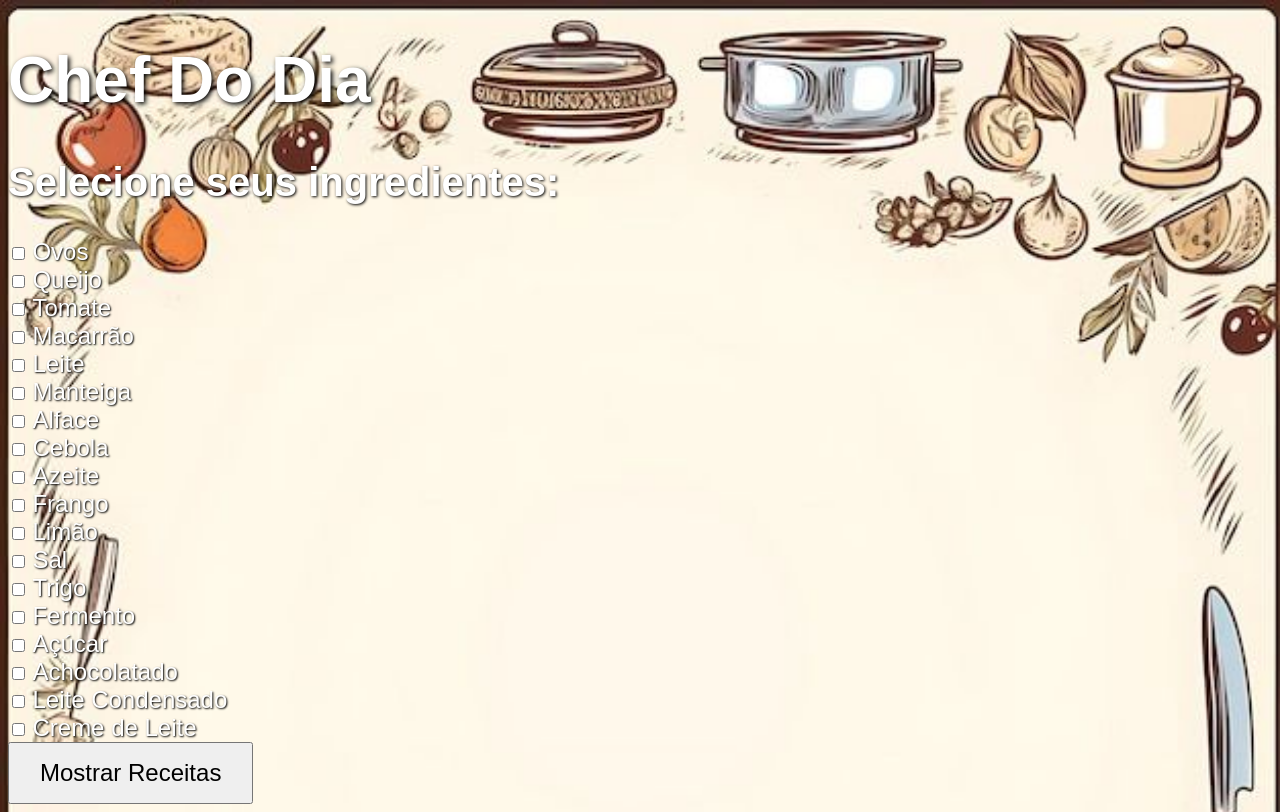
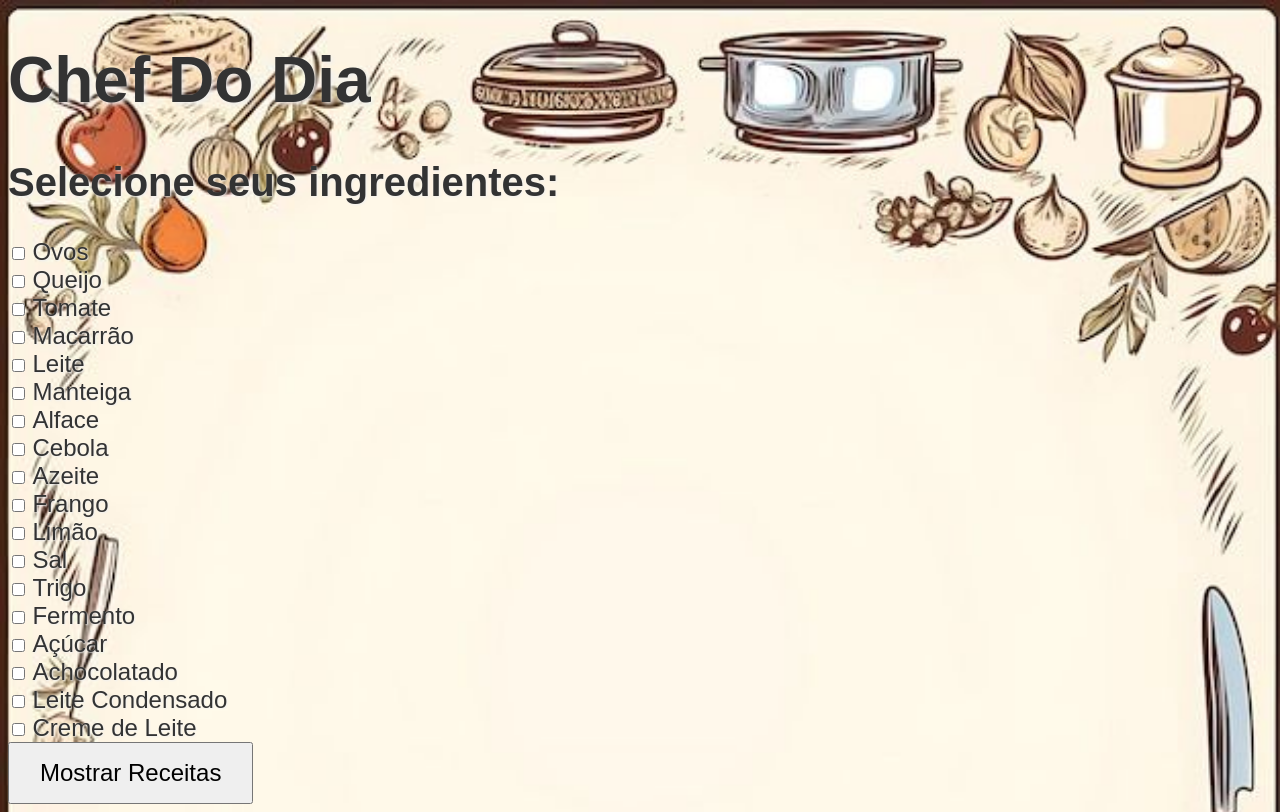
Before and after one commit to BiaPinheiro201/chefe-do-dia, a plain HTML site: page index.html in a window 1280 px wide. Drawn offline with Linux system fonts and the light colour scheme.

Commit message:
Update style.css

```diff
--- a/style.css
+++ b/style.css
@@ -4,25 +4,25 @@ body {
     background-repeat: no-repeat;
     background-attachment: fixed;
     font-family: Arial, sans-serif;
-    color: white; /* Esta linha muda a cor do texto padrão para branco */
+    color: #333; /* Esta linha muda a cor do texto padrão para um cinza escuro/marrom */
 }
 
 h1 {
     font-size: 4em; /* Deixa o título principal (Chef Do Dia) bem maior */
-    color: #fff;
-    text-shadow: 2px 2px 5px #000000; /* Sombra mais forte para destacar */
+    color: #333;
+    text-shadow: 2px 2px 5px #f0f0f0; /* Sombra clara para destacar o texto escuro */
 }
 
 h2 {
     font-size: 2.5em; /* Deixa o subtítulo (Selecione seus ingredientes) maior */
-    color: #fff;
-    text-shadow: 1px 1px 3px #000000; /* Adiciona sombra para destaque */
+    color: #333;
+    text-shadow: 1px 1px 3px #f0f0f0; /* Adiciona sombra clara para destaque */
 }
 
 .ingredientes label {
     font-size: 1.5em; /* Aumenta o tamanho das letras dos ingredientes */
-    color: #fff; /* Muda a cor das letras para branco */
-    text-shadow: 1px 1px 2px #000000; /* Adiciona sombra para destacar */
+    color: #333; /* Muda a cor das letras para cinza escuro */
+    text-shadow: 1px 1px 2px #f0f0f0; /* Adiciona sombra clara para destacar */
 }
 
 #btn-mostrar {
```
